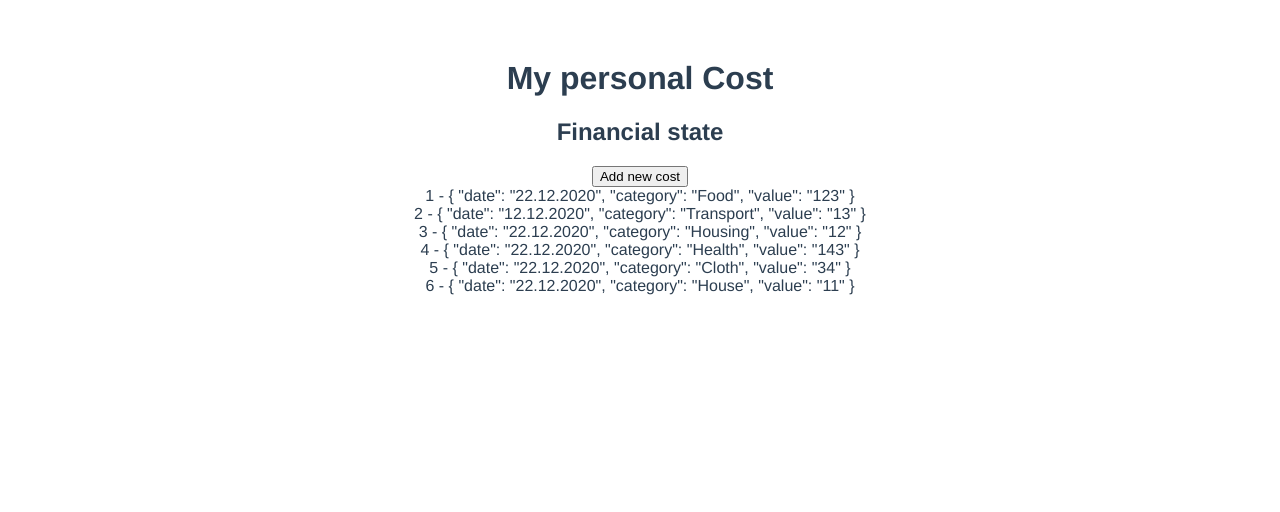
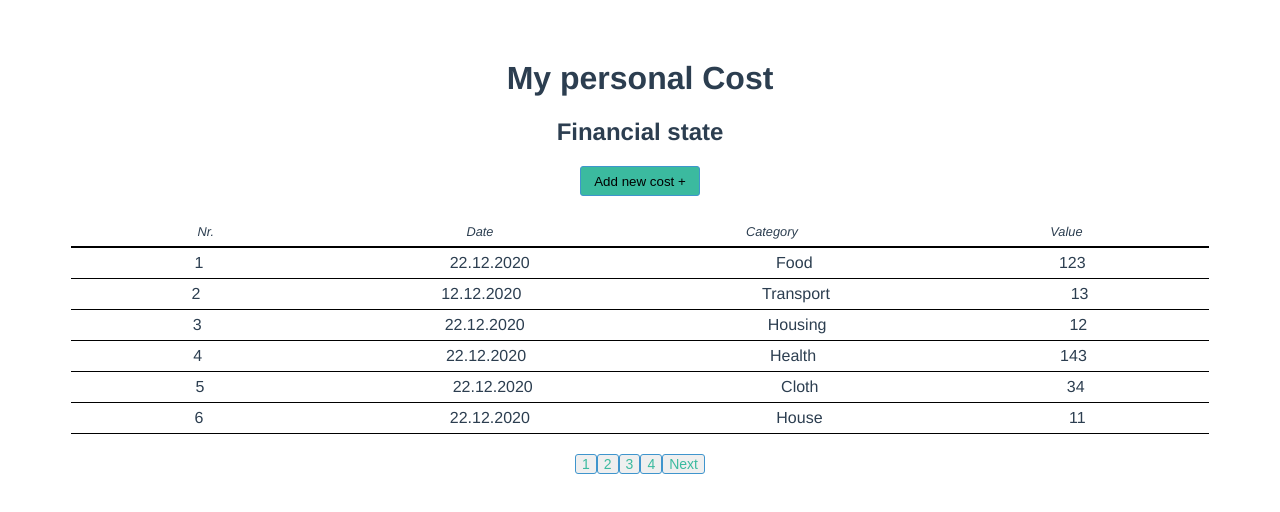
Before and after one commit to vilenbejenaru/gb_vuejs_18-05-2021, a Vue app in the folder vue_app/: page / in a window 1280 px wide. Shown: the top 512 px of the page. Built offline with nearby package versions, Linux system fonts and the light colour scheme.

Commit message:
lesson3 homework - pagination in progress

```diff
--- a/vue_app/src/App.vue
+++ b/vue_app/src/App.vue
@@ -1,86 +1,95 @@
 <template>
 	<div id="app">
 		<div class="wrapper">
-      <header >
-        <h1 class="title"> My personal Cost</h1>
-        <h2 class="subtitle"> Financial state</h2>
+			<header>
+				<h1 class="title">My personal Cost</h1>
+				<h2 class="subtitle">Financial state</h2>
 			</header>
 			<main>
-      <add-payment v-if="addBtnIsShown"
+				<add-payment
+					v-if="addBtnIsShown"
 					@cancelEmit="emitAction"
-                              @saveEmit = "addPayment"/>
-      <button @click="addBtnIsShown = !addBtnIsShown "
-                    v-if="!addBtnIsShown">Add new cost</button>
-      <payments-display :items='paymentsList'/>
-
+					@saveEmit="addPayment"
+				/>
+				<button
+					class="add-btn"
+					@click="addBtnIsShown = !addBtnIsShown"
+					v-if="!addBtnIsShown"
+				>
+					Add new cost +
+				</button>
+				<payments-display :items="paymentsList" />
+				<pagination :selectList="paymentsList" />
 			</main>
 		</div>
 	</div>
 </template>
 
 <script>
-import AddPayment from './components/addPayment.vue'
-import PaymentsDisplay from './components/PaymentsDisplay.vue'
-
+	import AddPayment from './components/addPayment.vue';
+	import Pagination from './components/Pagination.vue';
+	import PaymentsDisplay from './components/PaymentsDisplay.vue';
 
 	export default {
 		name: 'App',
 		components: {
 			PaymentsDisplay,
 			AddPayment,
+			Pagination,
 		},
+
 		data() {
 			return {
 				paymentsList: [],
 				addBtnIsShown: false,
-    }
+			};
 		},
 		methods: {
-      addPayment (data) {
-        this.paymentsList.push(data)
+			addPayment(data) {
+				this.paymentsList.push(data);
 			},
-      emitAction () {
-this.addBtnIsShown = false // скрывает инпуты через емит при на жатии на дочернюю кнопку; метод указывается при получении компонента в темплейт родителя
+			emitAction() {
+				this.addBtnIsShown = false; // скрывает инпуты через емит при на жатии на дочернюю кнопку; метод указывается при получении компонента в темплейт родителя
 			},
-       fetchData () {
+			fetchData() {
 				return [
 					{
 						date: '22.12.2020',
 						category: 'Food',
-                   value: '123'
+						value: '123',
 					},
 					{
 						date: '12.12.2020',
 						category: 'Transport',
-                   value: '13'
+						value: '13',
 					},
 					{
 						date: '22.12.2020',
 						category: 'Housing',
-                   value: '12'
+						value: '12',
 					},
 					{
 						date: '22.12.2020',
 						category: 'Health',
-                   value: '143'
+						value: '143',
 					},
 					{
 						date: '22.12.2020',
 						category: 'Cloth',
-                   value: '34'
+						value: '34',
 					},
 					{
 						date: '22.12.2020',
 						category: 'House',
-                   value: '11'
-               }
-           ]
-       }
+						value: '11',
+					},
+				];
+			},
 		},
 		created() {
-       this.paymentsList = this.fetchData ()
-    }
-}
+			this.paymentsList = this.fetchData();
+		},
+	};
 </script>
 
 <style lang="scss" scoped>
@@ -92,4 +101,11 @@ this.addBtnIsShown = false // скрывает инпуты через емит
 		color: #2c3e50;
 		margin-top: 60px;
 	}
+	.add-btn {
+		width: 120px;
+		height: 30px;
+		background-color: #3bba9f;
+		border: 1px solid #3f95cd;
+		border-radius: 3px;
+	}
 </style>
--- /dev/null
+++ b/vue_app/src/components/Pagination.vue
@@ -0,0 +1,115 @@
+<template>
+	<div>
+		<nav class="pagination">
+			<div class="page-item">
+				<button
+					type="button"
+					class="page-link"
+					v-if="page != 1"
+					@click="page--"
+				>
+					Prev
+				</button>
+			</div>
+			<div class="page-item">
+				<button
+					type="button"
+					class="page-link"
+					v-for="(pageNumber, index) in pages.slice(page - 1, page + 5)" :key="index"
+					@click="page = pageNumber"
+				>
+					{{ pageNumber }}
+				</button>
+			</div>
+			<div class="page-item">
+				<button
+					type="button"
+					@click="page++"
+					v-if="page < pages.length"
+					class="page-link"
+				>
+					Next
+				</button>
+			</div>
+		</nav>
+	</div>
+</template>
+
+<script>
+	export default {
+		name: 'Pagination',
+		props: {
+            // selectList: {
+            //     type: Array,
+            //     default: () => [ ]
+            // },
+        },
+		data() {
+			return {
+				selectList: [],
+				page: 1,
+				perPage: 5,
+				pages: [],
+			};
+		},
+		methods: {
+			getSelectList() {
+				// let data = [];
+				for (let i = 0; i < 20; i++) {
+					this.selectList.push({
+						index: this.index,
+						date: this.date,
+						category: this.category,
+                        value: this.value
+					});
+				}
+			},
+			setPages() {
+				let numberOfPages = Math.ceil(
+					this.selectList.length / this.perPage,
+				);
+				for (let index = 1; index <= numberOfPages; index++) {
+					this.pages.push(index);
+				}
+			},
+			paginate(selectList) {
+				let page = this.page;
+				let perPage = this.perPage;
+				let from = page * perPage - perPage;
+				let to = page * perPage;
+				return selectList.slice(from, to);
+			},
+		},
+		computed: {
+			displayedSelectList() {
+				return this.paginate(this.selectList);
+			},
+		},
+		watch: {
+			selectList() {
+				this.setPages();
+			},
+		},
+		created() {
+			this.getSelectList();
+		},
+	};
+</script>
+
+<style scoped>
+	.pagination {
+		width: 50%;
+		margin: 20px auto;
+	}
+	.page-item {
+		display: inline-block;
+
+	}
+	.page-link {
+		font-size: 14px;
+		color: #3bba9f;
+		font-weight: 500;
+        border: 1px solid #3f95cd;
+        border-radius: 3px;
+	}
+</style>
--- a/vue_app/src/components/PaymentsDisplay.vue
+++ b/vue_app/src/components/PaymentsDisplay.vue
@@ -1,7 +1,16 @@
 <template>
-    <div>
-        <div v-for="(item, index) in items" :key="index">
-        {{index +1}} - {{item}}
+    <div class="payment__table">
+        <div class="payment__header">
+            <div class="payment__header-item">Nr.</div>
+            <div class="payment__header-item">Date</div>
+            <div class="payment__header-item">Category</div>
+            <div class="payment__header-item">Value</div>
+        </div>
+        <div class="payment__line" v-for="(item, index) in items" :key="index">
+            <div class="payment__line-item">{{index +1}}</div>
+            <div class="payment__line-item">{{item.date}}</div>
+            <div class="payment__line-item">{{item.category}}</div>
+            <div class="payment__line-item">{{item.value}}</div>
         </div>
     </div>
 </template>
@@ -22,6 +31,33 @@
     }
 </script>
 
-<style lang="scss" scoped>
-
+<style scoped>
+.payment__table {
+    width: 90%;
+    margin: 20px auto;
+    display: flex;
+    flex-direction: column;
+    align-items: space-between;
+}
+ .payment__header {
+    height: 30px;
+    display: flex;
+    flex-direction: row;
+    justify-content: space-around;
+    border-bottom: 2px solid #000;
+}
+.payment__header-item {
+    font-style: oblique;
+    font-family: 'Franklin Gothic Medium', 'Arial Narrow', Arial, sans-serif;
+    font-size: 0.8rem;
+    align-self: center;
+    }
+.payment__line {
+     height: 30px;
+    display: flex;
+    flex-direction: row;
+    justify-content: space-around;
+    border-bottom: 1px solid #000;
+    align-items: center;
+    }
 </style>
--- a/vue_app/src/components/addPayment.vue
+++ b/vue_app/src/components/addPayment.vue
@@ -1,13 +1,22 @@
 <template>
     <div class="add-wrapper">
-        <label for="">Date</label>
-        <input placeholder="insert date" v-model.trim="date">
-        <label for="">Category</label>
-        <input placeholder="insert category" v-model.trim="category">
-        <label for="">Value</label>
-        <input placeholder="insert price" v-model="value">
-        <button @click="onSave">Save</button>
-        <button @click="onCancel">Cancel </button>
+        <div class="add-info">
+            <label class="add-info__label"  for="">Date</label>
+            <input class="add-info__input" placeholder="insert date" v-model.trim="date">
+        </div>
+        <div class="add-info">
+            <label class="add-info__label" for="">Category</label>
+            <input class="add-info__input" placeholder="insert category" v-model.trim="category">
+        </div>
+        <div class="add-info">
+            <label class="add-info__label" for="">Value</label>
+            <input class="add-info__input" placeholder="insert price" v-model="value">
+        </div>
+        <div class="add-btns">
+            <button class="add-btn__cancel" @click="onCancel">Cancel </button>
+            <button class="add-btn__save" @click="onSave">Save</button>
+        </div>
+
     </div>
 </template>
 
@@ -23,10 +32,10 @@
         },
         methods: {
             onSave () {
-                const { category, value} = this
+                const { value} = this
                 const data = {
                     date: this.date || this.getCurrentDate,
-                    category,
+                    category: this.category || 'Unsorted',
                      value
                 }
                  this.$emit('saveEmit', data)  //данные из инпутов передаются в родитель для сохранения
@@ -47,6 +56,47 @@
     }
 </script>
 
-<style lang="scss" scoped>
-
+<style scoped>
+.add-wrapper{
+    width: 80%;
+    margin: 0 auto;
+    display: flex;
+    flex-direction: column;
+}
+.add-info{
+    width: 70%;
+    margin: 5px auto;
+    display: flex;
+    justify-content: space-evenly ;
+}
+.add-info__label{
+    color: #8e5ea2;
+}
+.add-info__input {
+    color: #0852a7;
+    outline: #3f95cd;
+}
+.add-info__input::placeholder{
+    color: #e8c3b9;
+}
+.add-btns{
+    width: 70%;
+    margin: 20px auto 10px;
+    display: flex;
+    justify-content: space-evenly ;
+}
+.add-btn__save{
+    width: 100px;
+    height: 30px;
+    background-color: #3bba9f;
+    border: 1px solid #3f95cd;
+    border-radius: 3px;
+}
+.add-btn__cancel{
+    background-color: yellow;
+    border: 1px solid red;
+    width: 100px;
+    height: 30px;
+    border-radius: 3px;
+    }
 </style>
```
Also changed, not shown: vue_app/src/components/Button.vue (+10 -2 lines). Lines whose indentation alone changed are shown as unchanged.
